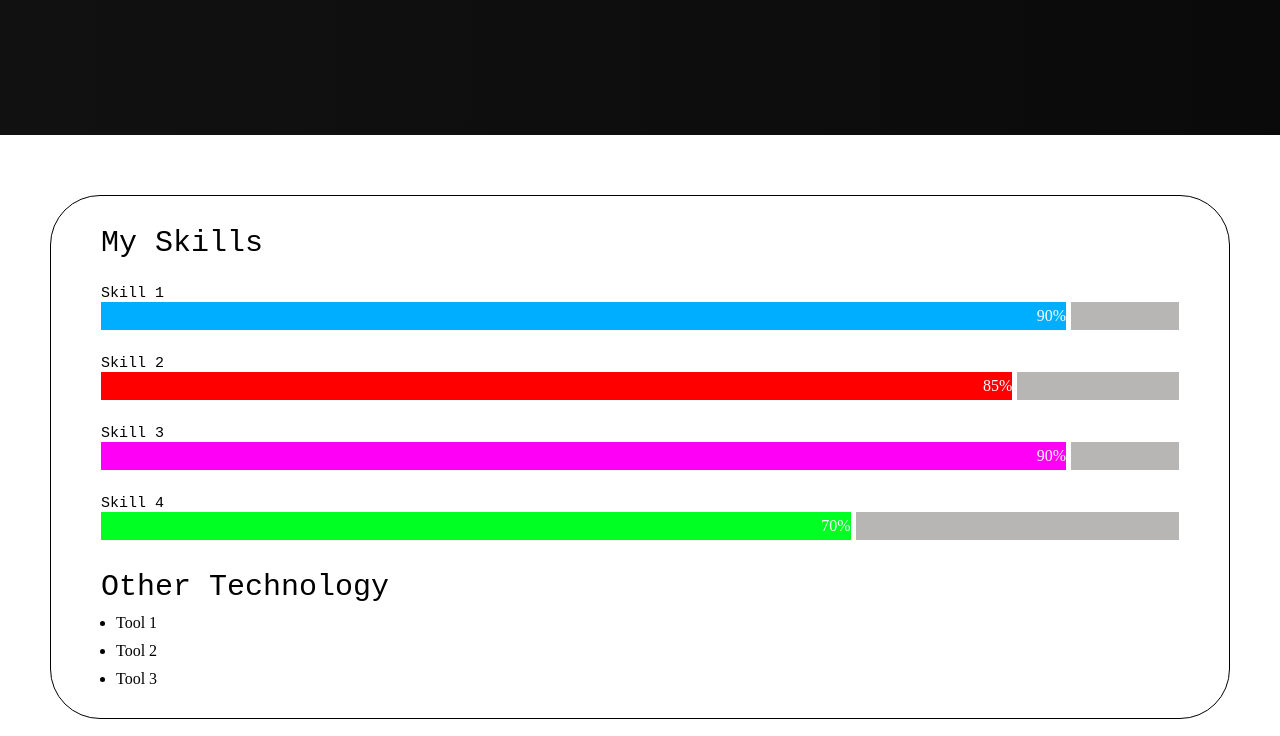
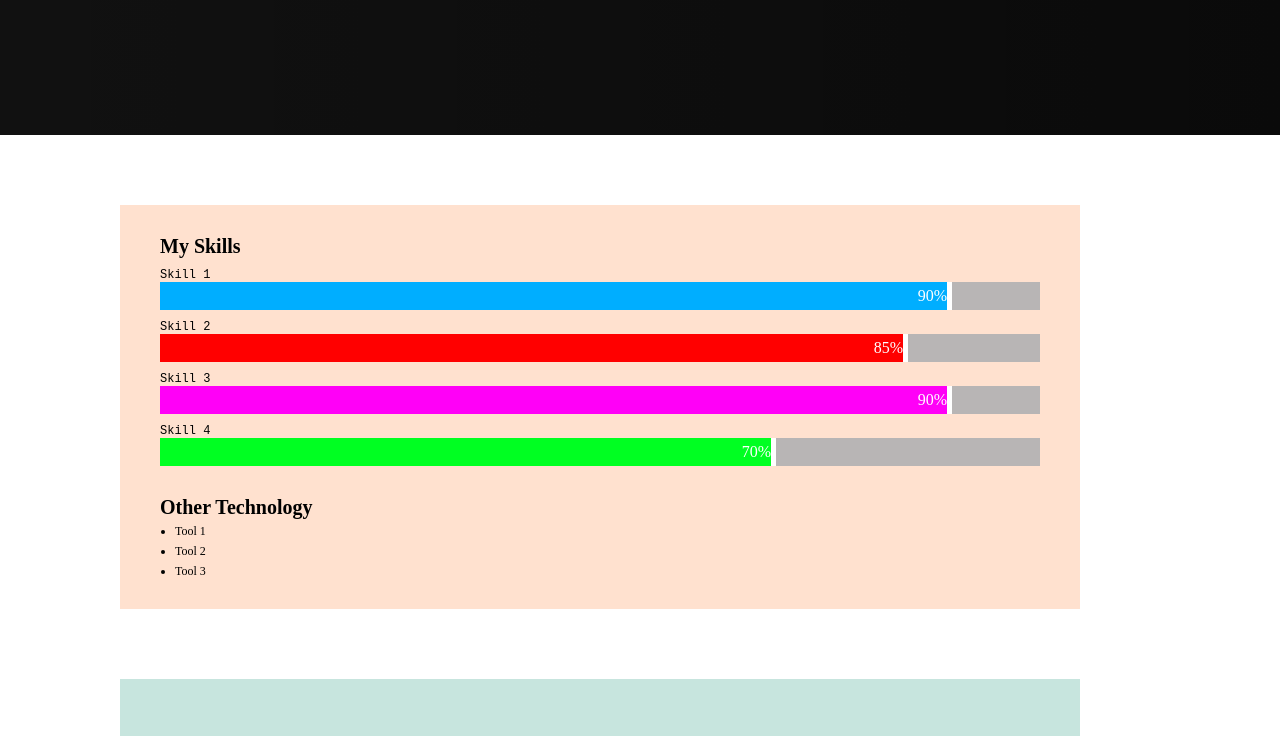
Before and after one commit to hsrah04/awesomePortfolio, a plain HTML site: page index.html in a window 1280 px wide. Shown: the part 640-1376 px from the top of the page. Drawn offline with Linux system fonts and the light colour scheme; grey boxes are pictures that could not be loaded.

Commit message:
refactor skills and technology/tool section to look good

```diff
--- a/styles/skillsAndTools.css
+++ b/styles/skillsAndTools.css
@@ -1,12 +1,12 @@
 .skills {
   width: 100%;
-  padding: 60px 50px;
 }
 
 .skill-tech-div {
-  border: 1px solid black;
-  border-radius: 50px;
-  padding: 30px 50px;
+  width: 75%;
+  background-color: rgb(255, 225, 207);
+  padding: 30px 40px;
+  margin: 70px 120px;
 }
 
 .skills-main {
@@ -15,14 +15,14 @@
 
 .aside-paragraph,
 .skills-paragraph {
-  font-family: monospace;
-  font-size: 30px;
+  font-size: 20px;
+  font-weight: bold;
 }
 
 .skill-paragraph {
   font-family: monospace;
-  font-size: 15px;
-  margin-top: 25px;
+  font-size: 12px;
+  margin-top: 10px;
 }
 
 .skill-container {
@@ -58,7 +58,8 @@
   margin-top: 30px;
 }
 .tool {
-  margin-top: 10px;
+  margin-top: 5px;
+  font-size: 12px;
   position: relative;
   left: 15px;
 }
```
